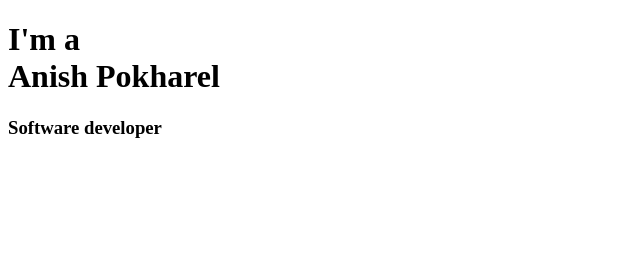
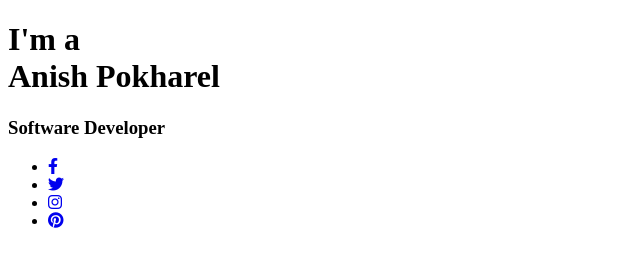
Before and after one commit to anish-pokharel/plainwebsite1, a plain HTML site: page index.html in a window 1280 px wide. Shown: the whole page, without its empty margins (0-640 px from the left). Drawn offline with Linux system fonts and the light colour scheme.

Commit message:
css started

```diff
--- a/css/style.css
+++ b/css/style.css
@@ -0,0 +1 @@
+@import url('https://fonts.googleapis.com/css2?family=Poppins:wght@300;400;500;600;700&display=swap');
--- a/index.html
+++ b/index.html
@@ -19,7 +19,29 @@
       <div class="container">
         <div class="header-content">
           <h1>I'm a <br /><span> Anish Pokharel </span></h1>
-          <h3>Software developer</h3>
+          <h3>Software Developer</h3>
+          <ul>
+            <li>
+              <a href="#" class="flex">
+                <i class="fab fa-facebook-f"></i>
+              </a>
+            </li>
+            <li>
+              <a href="#" class="flex">
+                <i class="fab fa-twitter"></i>
+              </a>
+            </li>
+            <li>
+              <a href="#" class="flex">
+                <i class="fab fa-instagram"></i>
+              </a>
+            </li>
+            <li>
+              <a href="#" class="flex">
+                <i class="fab fa-pinterest"></i>
+              </a>
+            </li>
+          </ul>
         </div>
       </div>
     </header>
```
